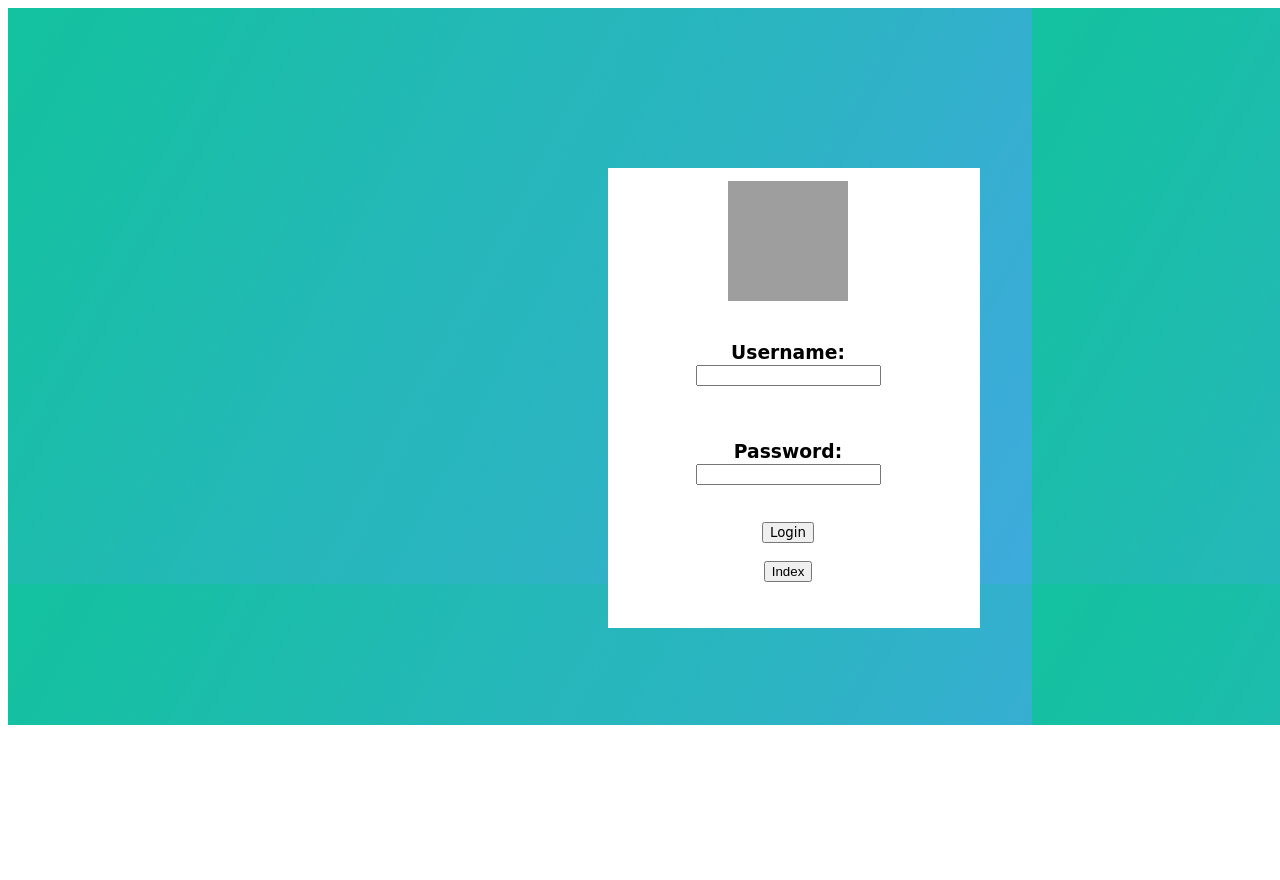
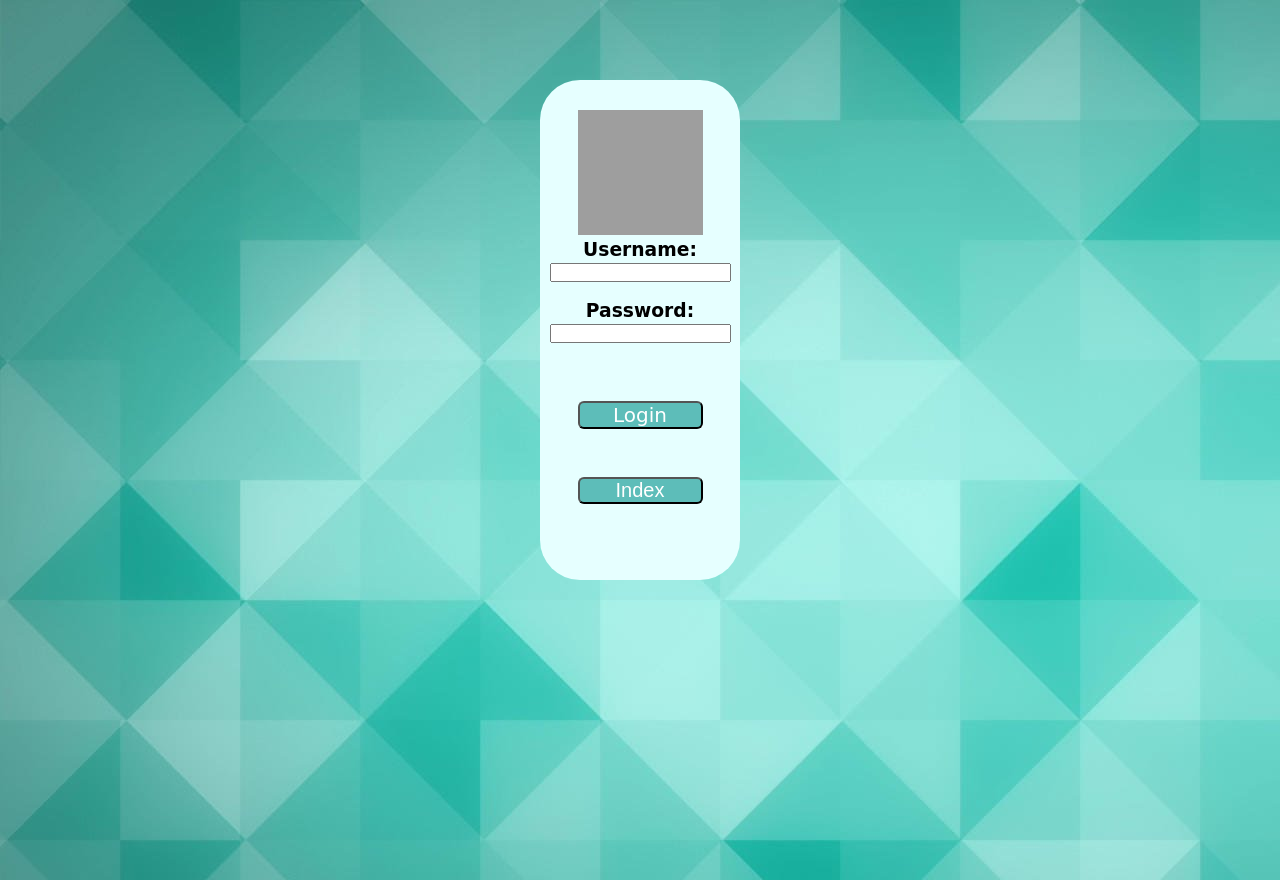
Before and after one commit to Chaotixy/Battlebot_website, a PHP site: page /login.php in a window 1280 px wide; the page is wider, and only the part inside the window is pictured. Before the commit the page ends 725 px from the top of that part, so only its background shows below. Run offline with PHP 8.4, Linux system fonts and the light colour scheme; grey boxes are pictures that could not be loaded.

Commit message:
login page
check to see now

```diff
--- a/CSS/BOT.css
+++ b/CSS/BOT.css
@@ -1,34 +1,62 @@
-#wrapper{
-   width:1485px;
-   height:717px;
+*
+{
+    padding:0px;
+    margin:0px;
+    box-sizing: border-box;
 }
-div.background{
-    left:auto;
-    width:1485px;
-    height:717px;
-    margin-right:auto;
-    background-image:url(pictures/bluegreen.png);
+
+html {
+    height:100%;
+    width:100%;
 }
-div.body{
-    width:372px;
-    height:460px;
-    float:left;
-    background-color: white;
-    margin-left: 600px;
-    margin-top: 160px;
+
+body{
+    background-image: url(max.jpg);
+    height:100%;
+    width:100%;
 }
-div.body2{
-    width:360px;
-    height:150px;
-    margin-right:auto;
-    margin-top:18px;
-    float:left;
+
+#box{
+    width: 200px;
+    height: 500px;
     text-align: center;
-}
-.pro{
-    height:120px;
-    width:120px;
-    margin-left: 120px;
-    margin-top:13px;
+    background-color: #e6ffff;
+    margin: 0 auto;
+    margin-top: 80px;
+    border-radius: 40px;
+
 
 }
+
+#pro{
+    width: 125px;
+    height: 125px;
+    margin-top: 30px;
+}
+
+#indexx{
+    width: 125px;
+    font-size: 20px;
+    background-color: rgba(36, 161, 156,0.7);
+    border-radius: 6px;
+    color: white;
+    margin-top: 30px;
+}
+
+#indexx:hover{
+    color: darkgreen;
+}
+
+#Loginn{
+    width: 125px;
+    font-size: 20px;
+    background-color: rgba(36, 161, 156,0.7);
+    border-radius: 6px;
+    color: white;
+    margin-top: 40px;
+
+}
+
+#Loginn:hover{
+    color: darkgreen;
+}
--- a/login.php
+++ b/login.php
@@ -8,8 +8,7 @@ and open the template in the editor.
     <head>
         <title>Login page</title>
         <meta charset="UTF-8">
-        <meta name="viewport" content="width=device-width, initial-scale=1.0">
-        <link rel="stylesheet" type="text/css" href="BOT.css">
+        <link rel="stylesheet" type="text/css" href="CSS/BOT.css">
     </head>
     <body>
         <?php
@@ -45,24 +44,19 @@ and open the template in the editor.
             }
         }
         ?>
-        <div id="wrapper">
-            <div class="background">
-                <div class="body">
-                    <img class = "pro" src = "pictures/propic.jpg">
-                    <div class = "body2">
+        <div id="box">
+                    <img id = "pro" src = "pictures/propic.jpg">
                         <form action = "" method = "POST">
                             <h3 style="font-family:comic Sans MS;">Username:<br/> <input type = "text" name = "username"></h3><br>
         <?= $username_error ?>
                             <h3 style="font-family:comic Sans MS;">Password:<br/> <input type = "password" name = "password"></h3><br>
         <?= $password_error ?>
-                            <input style="font-family:comic Sans MS;" type = "submit" name = "submit" value = "Login">
+                            <input style="font-family:comic Sans MS;" type = "submit" name = "submit" value = "Login" id="Loginn">
                         </form>
                         <br>
                         <form method="get" action="index.php">
                             <button type="submit" id="indexx">Index</button>
                         </form>
-                    </div>
-                </div>
             </div>
     </body>
 </html>
```
Also changed, not shown: CSS/max.jpg (added), pictures/bluegreen.png (deleted).
